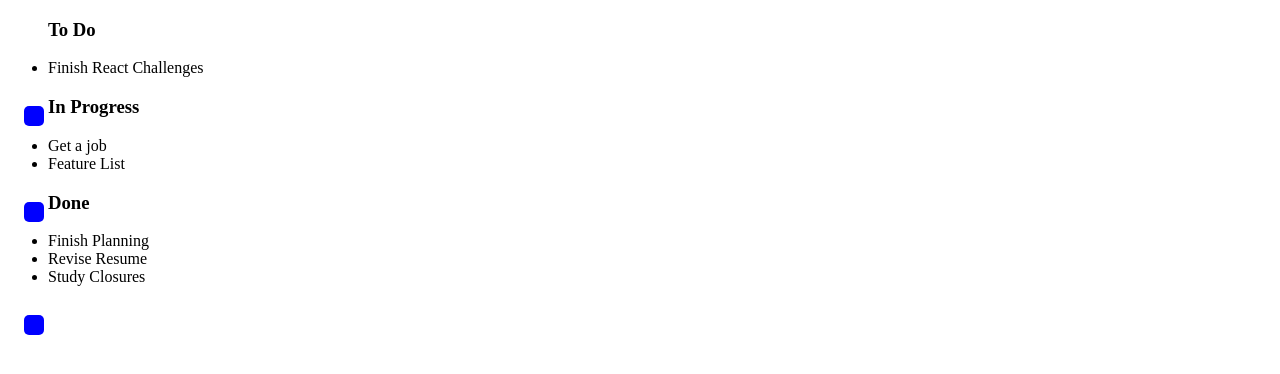
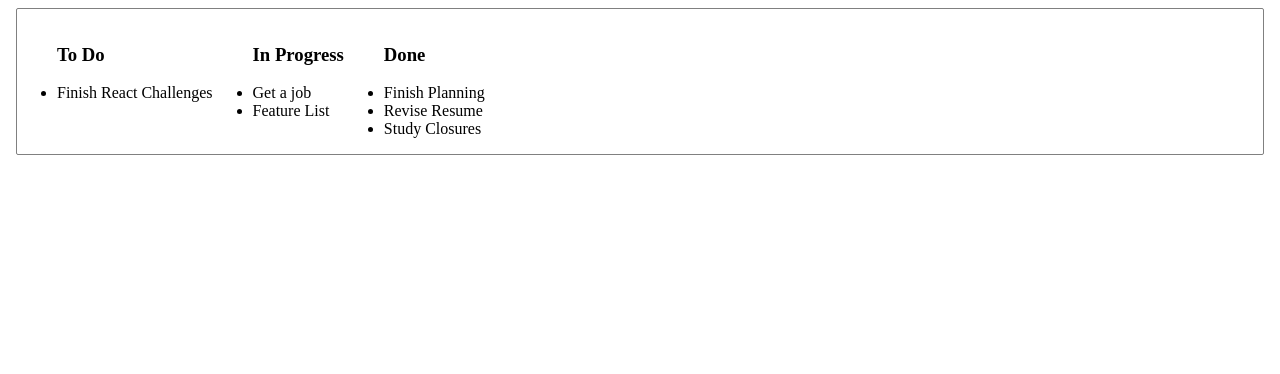
Before and after one commit to jonathanymatsuda/c1021-code-solutions, a React app in the folder drag-drop-prototype/: page / in a window 1280 px wide. Shown: the top 374 px of the page. Built offline with nearby package versions, Linux system fonts and the light colour scheme; the HTML template or start-up script is replaced by a standard one.

Commit message:
Restructured components but still experiencing bugs

```diff
--- a/drag-drop-prototype/package.json
+++ b/drag-drop-prototype/package.json
@@ -12,6 +12,7 @@
   "author": "",
   "license": "ISC",
   "dependencies": {
+    "@atlaskit/css-reset": "^6.3.4",
     "react": "^17.0.2",
     "react-beautiful-dnd": "^13.1.0",
     "react-dom": "^17.0.2",
--- a/drag-drop-prototype/src/index.jsx
+++ b/drag-drop-prototype/src/index.jsx
@@ -1,6 +1,7 @@
 // Using react-beautiful-dnd
 import React from 'react';
 import ReactDOM from 'react-dom';
+import '@atlaskit/css-reset';
 import { DragDropContext, Droppable, Draggable } from 'react-beautiful-dnd';
 import styled from 'styled-components';
 
@@ -64,15 +65,50 @@ const kanbanList = [
   }
 ];
 
-const Handle = styled.div`
-  width: 20px;
-  height: 20px;
-  background-color: blue;
-  border-radius: 5px;
-  position: absolute;
-  margin-left: 16px;
-  margin-top: 13px
+const Container = styled.div`
+  display: flex;
+  margin: 8px;
+  border: 1px solid grey;
+  border-radius: 2px
   `;
+
+class Column extends React.Component {
+  render() {
+    return (
+      <Draggable draggableId={`${this.props.column.columnOrder}`} index={this.props.index} type="column">
+       {provided => (
+          <ul className="cards" {...provided.draggableProps} {...provided.dragHandleProps} ref={provided.innerRef}>
+          <h3>{this.props.column.name}</h3>
+          <Droppable droppableId={`${this.props.column.columnId}`} type="task">
+            {provided => (
+              <div {...provided.droppableProps} ref={provided.innerRef}>
+                {this.props.column.todos.map((todo, index) =>
+                  <Todo key={todo.todoId} todo={todo} index={index} />
+                )}
+                {provided.placeholder}
+              </div>
+            )}
+          </Droppable>
+        </ul>
+       )}
+      </Draggable>
+    );
+  }
+}
+
+class Todo extends React.Component {
+  render() {
+    return (
+      <Draggable draggableId={`${this.props.todo.todoId}`} index={this.props.index}>
+        {provided => (
+        <li {...provided.draggableProps} {...provided.dragHandleProps} ref={provided.innerRef}>
+          {this.props.todo.task}
+        </li>
+        )}
+      </Draggable>
+    );
+  }
+}
 
 class DragApp extends React.Component {
   constructor(props) {
@@ -91,10 +127,6 @@ class DragApp extends React.Component {
     if (destination.droppableId === source.droppableId && destination.index === source.index) {
       return;
     }
-    // Being able to drag and drop columns:
-    // Find current index of column we dragged
-    // Find current index of column we will drag to
-    //
     if (type === 'column') {
       const [newColumnOrder] = kanbanList.splice(source.index, 1);
       kanbanList.splice(destination.index, 0, newColumnOrder);
@@ -129,44 +161,63 @@ class DragApp extends React.Component {
   }
 
   render() {
-    const kanRender = kanbanList.map((column, index) =>
-      <Draggable key={column.columnId} draggableId={`${column.columnId}`} index={index}>
-        {provided => (
-          <div {...provided.draggableProps} ref={provided.innerRef}>
-           <Droppable droppableId={`${column.columnId}`} key={column.columnId} type='task'>
-             {(provided, snapshot) => (
-               <ul className="cards" ref={provided.innerRef} {...provided.droppableProps}>
-                  <h3>{column.name}</h3>
-                 {column.todos.map((todo, index) =>
-                   <Draggable draggableId={`${todo.todoId}`} key={todo.todoId} index={index}>
-                     {(provided, snapshot) => (
-                       <li className='todoItem' {...provided.draggableProps} {...provided.dragHandleProps} ref={provided.innerRef}>
-                         {todo.task}
-                       </li>
-                     )}
-                   </Draggable>
-                 )}
-                 {provided.placeholder}
-               </ul>
-             )}
-           </Droppable>
-            <Handle {...provided.dragHandleProps} />
-         </div>
-        )}
-      </Draggable>
-    );
     return (
      <DragDropContext onDragEnd={this.onDragEnd}>
-      <Droppable droppableId='all-columns' direction='horizontal' type='column'>
+        <Droppable droppableId="anywhere" direction="horizontal" type="column">
          {provided => (
-          <div className='board' {...provided.droppableProps} ref={provided.innerRef}>
-            {kanRender}
+          <Container {...provided.droppableProps} ref={provided.innerRef}>
+            {kanbanList.map((column, index) => {
+              const tasks = column.todos.map(todo => todo.task);
+              return <Column key={column.columnId} column={column} tasks={tasks} index={index} />;
+            })}
             {provided.placeholder}
-          </div>
+          </Container>
          )}
        </Droppable>
     </DragDropContext>
     );
   }
+
+  // With drag column attempt:
+  //   const kanRender = kanbanList.map((column, index) =>
+  //   <Draggable key={column.columnId} draggableId={`${column.columnId}`} index={index} type='column'>
+  //     {provided => (
+  //       <div {...provided.draggableProps} ref={provided.innerRef}>
+  //        <Droppable droppableId={`${column.columnId}`} key={column.columnId}>
+  //          {(provided, snapshot) => (
+  //            <ul className="cards" ref={provided.innerRef} {...provided.droppableProps} type='task'>
+  //             <h3>{column.name}</h3>
+  //              {column.todos.map((todo, index) =>
+  //                <Draggable draggableId={`${todo.todoId}`} key={todo.todoId} index={index}>
+  //                  {(provided, snapshot) => (
+  //                    <li className='todoItem' {...provided.draggableProps} {...provided.dragHandleProps} ref={provided.innerRef}>
+  //                      {todo.task}
+  //                    </li>
+  //                  )}
+  //                </Draggable>
+  //              )}
+  //              {provided.placeholder}
+  //            </ul>
+  //          )}
+  //        </Droppable>
+  //       <Handle {...provided.dragHandleProps} />
+  //      </div>
+  //     )}
+  //   </Draggable>
+  //   );
+  //   return (
+  // <DragDropContext onDragEnd={this.onDragEnd}>
+  //   <Droppable droppableId='all-columns' direction='horizontal' type='column'>
+  //     {provided => (
+  //       <div className='board' {...provided.droppableProps} ref={provided.innerRef}>
+  //         {kanRender}
+  //         {provided.placeholder}
+  //       </div>
+  //     )}
+  //   </Droppable>
+  // </DragDropContext>
+  //   );
+  // }
 }
+
 ReactDOM.render(<DragApp />, document.querySelector('#root'));
```
Also changed, not shown: 1 other file (tests, documents, lock files or other folders). Lines whose indentation alone changed are shown as unchanged.
